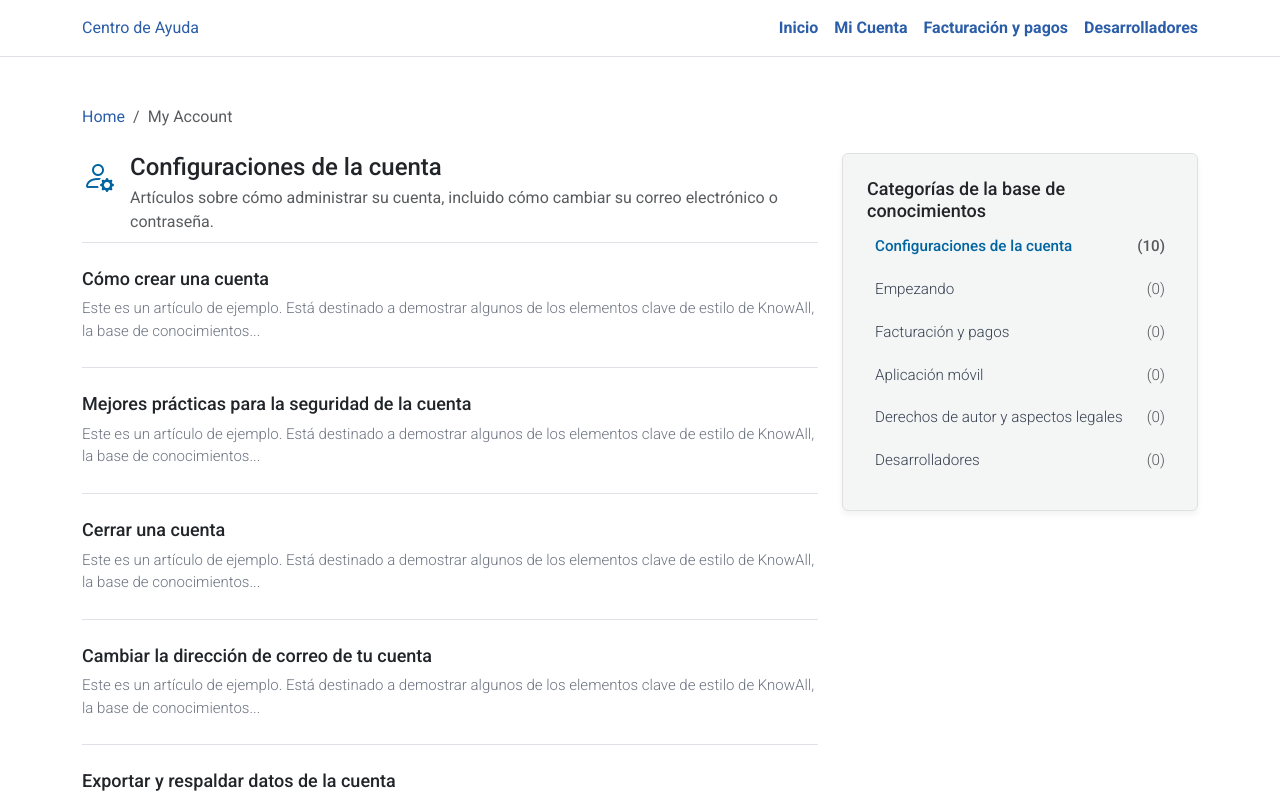
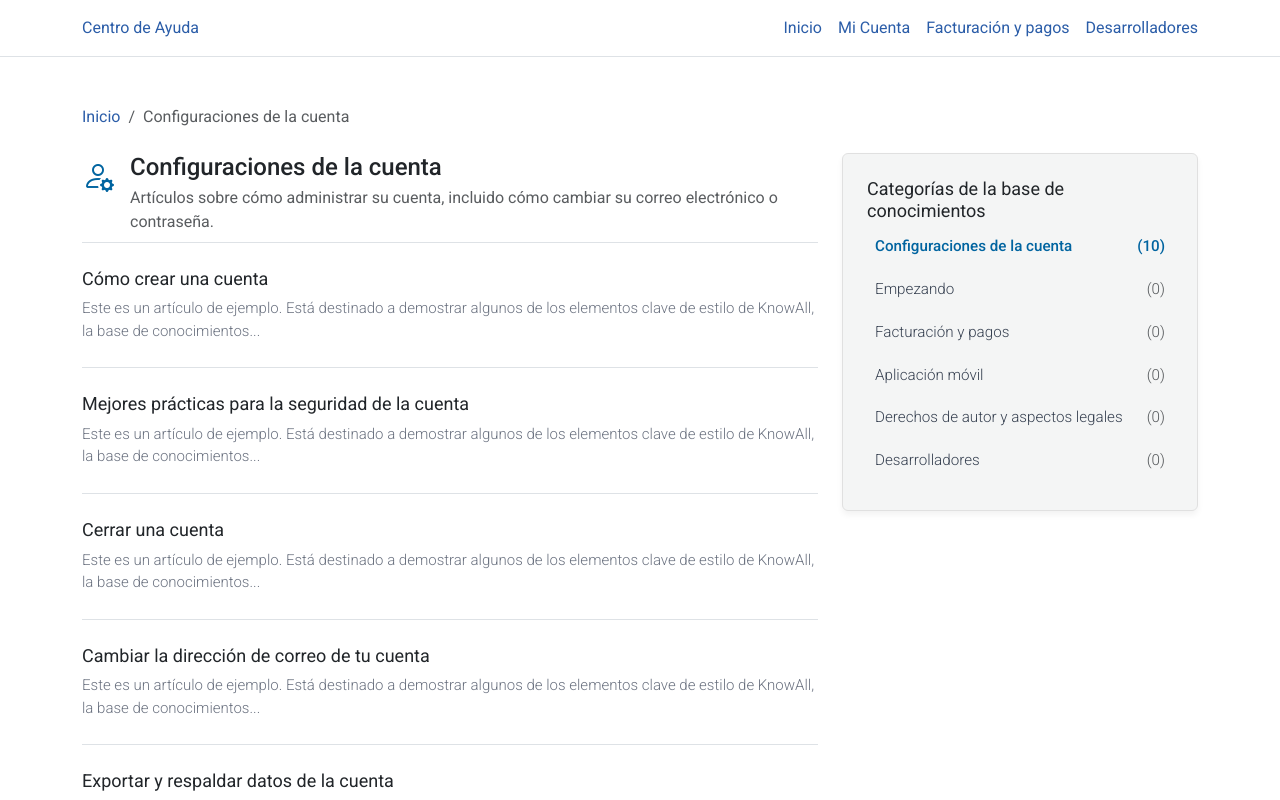
Before and after one commit to maldoxs/portal-sdi, a Vue app: page /my-account in a window 1280 px wide. Shown: the top 800 px of the page. Built offline with nearby package versions, Linux system fonts and the light colour scheme.

Commit message:
se incorpora la cantidad de articulos en menu

```diff
--- a/src/components/ArticleList.vue
+++ b/src/components/ArticleList.vue
@@ -42,15 +42,15 @@
         </div>
 
         <!-- Controles de paginación -->
-        <div class="d-flex justify-content-end mt-4">
+        <div class="d-flex justify-content-start mt-4">
             <button class="btn btn-light me-2" @click="prevPage" :disabled="currentPage === 1">
-                &lt; Prev
+                &lt; Anterior
             </button>
             <button
                 class="btn btn-light"
                 @click="nextPage"
                 :disabled="currentPage * pageSize >= articles.length">
-                Next &gt;
+                Siguiente &gt;
             </button>
         </div>
     </div>
--- a/src/components/Breadcrumbs.vue
+++ b/src/components/Breadcrumbs.vue
@@ -1,8 +1,81 @@
+<script setup>
+    import { computed } from "vue";
+    import { useRoute } from "vue-router";
+    import { topics } from "../data/topics.js";
+
+    const props = defineProps({
+        // Si una vista te pasa su propio trail, lo usamos tal cual.
+        items: { type: Array, default: null },
+    });
+
+    const route = useRoute();
+
+    const slugify = (s) =>
+        (s || "")
+            .normalize("NFD")
+            .replace(/[\u0300-\u036f]/g, "")
+            .toLowerCase()
+            .replace(/[^\w\s-]/g, "")
+            .trim()
+            .replace(/\s+/g, "-")
+            .replace(/-+/g, "-");
+
+    /* Detecta la categoría actual para rutas de categoría o /my-account */
+    const categorySlug = computed(() => {
+        if (route.params?.categorySlug) return String(route.params.categorySlug);
+        // Soporte para la ruta /my-account sin params
+        if (route.name === "Account") return "my-account";
+        // En otras rutas (Home, etc.) no añadimos segundo breadcrumb
+        return "";
+    });
+
+    const categoryDisplay = computed(() => {
+        if (!categorySlug.value) return null;
+        const t = topics.find((x) => x.slug === categorySlug.value);
+        // Si no encuentra la meta, no ponemos texto (evita "My Account" por defecto)
+        return t?.display ?? null;
+    });
+
+    /* Trail final:
+   - Si se pasó props.items, lo usamos tal cual.
+   - Si estamos en categoría, mostramos esa categoría en español con enlace.
+   - Si no, solo “Inicio”. */
+    const trail = computed(() => {
+        if (props.items && props.items.length) return props.items;
+
+        if (categoryDisplay.value) {
+            return [
+                {
+                    text: categoryDisplay.value,
+                    to: { name: "Category", params: { categorySlug: categorySlug.value } },
+                },
+            ];
+        }
+
+        return []; // Solo mostrará "Inicio"
+    });
+</script>
+
 <template>
     <nav aria-label="breadcrumb" class="mb-4">
         <ol class="breadcrumb">
-            <li class="breadcrumb-item"><router-link to="/">Home</router-link></li>
-            <li class="breadcrumb-item active" aria-current="page">My Account</li>
+            <li class="breadcrumb-item">
+                <router-link to="/">Inicio</router-link>
+            </li>
+
+            <li
+                v-for="(i, idx) in trail"
+                :key="idx"
+                class="breadcrumb-item"
+                :class="{ active: !i.to }"
+                :aria-current="!i.to ? 'page' : null">
+                <template v-if="i.to">
+                    <router-link :to="i.to">{{ i.text }}</router-link>
+                </template>
+                <template v-else>
+                    {{ i.text }}
+                </template>
+            </li>
         </ol>
     </nav>
 </template>
--- a/src/components/Header.vue
+++ b/src/components/Header.vue
@@ -6,18 +6,20 @@
             >
 
             <nav class="d-none d-md-flex gap-3">
-                <router-link to="/" class="text-decoration-none kb-link">Inicio</router-link>
-                <router-link :to="{ name: 'Account' }" class="text-decoration-none kb-link"
+                <router-link to="/" class="text-decoration-none fw-bold kb-link"
+                    >Inicio</router-link
+                >
+                <router-link :to="{ name: 'Account' }" class="text-decoration-none fw-bold kb-link"
                     >Mi Cuenta</router-link
                 >
                 <router-link
                     :to="{ name: 'Category', params: { categorySlug: 'billing-and-payments' } }"
-                    class="text-decoration-none kb-link"
+                    class="text-decoration-none fw-bold kb-link"
                     >Facturación y pagos</router-link
                 >
                 <router-link
                     :to="{ name: 'Category', params: { categorySlug: 'developers' } }"
-                    class="text-decoration-none kb-link"
+                    class="text-decoration-none fw-bold kb-link"
                     >Desarrolladores</router-link
                 >
             </nav>
--- a/src/components/HelpTopics.vue
+++ b/src/components/HelpTopics.vue
@@ -1,24 +1,116 @@
 <template>
     <div class="row">
-        <h2 class="mb-4 kb-category-subtitulo">Temas de ayuda</h2>
+        <h2 class="mb-4 kb-category-title">Temas de ayuda</h2>
 
-        <div v-for="topic in helpTopics" :key="topic.slug" class="col-md-6 mb-4">
-            <RouterLink
-                :to="{ name: 'Category', params: { categorySlug: topic.slug } }"
-                class="card h-100 p-3 text-decoration-none text-dark">
-                <i :class="topic.icon" class="fs-1 kb-color"></i>
-                <h5 class="mt-2 kb-category-title">{{ topic.display }}</h5>
-                <p class="kb-category-desc text-muted mb-0">{{ topic.description }}</p>
-            </RouterLink>
+        <div v-for="t in items" :key="t.slug" class="col-md-6 mb-4">
+            <router-link
+                :to="{ name: 'Category', params: { categorySlug: t.slug } }"
+                class="card h-100 p-3 text-decoration-none text-dark d-flex flex-row align-items-start">
+                <!-- Ícono -->
+                <span class="kb-topic-icon me-3 mt-4" aria-hidden="true">
+                    <!-- Prefiere SVG; si no hay, usa la clase existente -->
+                    <span v-if="t.iconSvg" v-html="t.iconSvg"></span>
+                    <i v-else :class="t.iconClass || t.icon"></i>
+                </span>
+
+                <!-- Texto -->
+                <div class="py-4">
+                    <small class="topic-count">{{ articlesLabel(t.count) }}</small>
+                    <h5 class="mt-1 mb-1 kb-topic-title d-flex align-items-baseline gap-2">
+                        <span>{{ t.display }}</span>
+                    </h5>
+                    <p class="text-muted mb-0 kb-topic-desc">{{ t.description }}</p>
+                </div>
+            </router-link>
         </div>
     </div>
 </template>
 
 <script setup>
     import { computed } from "vue";
-    import { topics } from "../data/topics.js";
+    import { topics } from "../data/topics.js"; // usa tu alias
+    import { articles } from "../data/articles.js"; // fuente para los conteos
 
-    const helpTopics = computed(() =>
-        [...topics].sort((a, b) => (a.order ?? 999) - (b.order ?? 999))
+    /* slugify para empatar category de articles.js con topics.js */
+    const slugify = (s) =>
+        (s || "")
+            .normalize("NFD")
+            .replace(/[\u0300-\u036f]/g, "")
+            .toLowerCase()
+            .replace(/[^\w\s-]/g, "")
+            .trim()
+            .replace(/\s+/g, "-")
+            .replace(/-+/g, "-") || "general";
+
+    /* Conteos reales por categoría */
+    const countsBySlug = computed(() =>
+        articles.reduce((acc, a) => {
+            const s = slugify(a.category);
+            acc[s] = (acc[s] || 0) + 1;
+            return acc;
+        }, {})
     );
+
+    /* Lista a renderizar: respeta tu orden y añade count */
+    const items = computed(() =>
+        [...topics]
+            .sort((a, b) => (a.order ?? 999) - (b.order ?? 999))
+            .map((t) => ({
+                ...t,
+                count: countsBySlug.value[t.slug] ?? 0,
+            }))
+    );
+
+    /* Etiqueta “(N artículos)” con singular/plural correcto */
+    const articlesLabel = (n) => `(${n} artículo${n === 1 ? "" : "s"})`;
 </script>
+
+<style scoped>
+    /* Icono consistente (como el primer pantallazo) */
+    .kb-topic-icon {
+        width: 44px;
+        height: 44px;
+        display: inline-flex;
+        align-items: center;
+        justify-content: center;
+        flex-shrink: 0;
+    }
+
+    /* Aplicar tamaño/grosor/color a TODOS los svg */
+    .kb-topic-icon svg {
+        width: 44px;
+        height: 44px;
+        stroke: #295ba7; /* azul del diseño */
+        stroke-width: 1.75; /* grosor uniforme */
+        fill: none; /* estilo outline */
+        display: block;
+    }
+
+    /* Si cae al fallback <i class="bi ..."> */
+    .kb-topic-icon i {
+        font-size: 44px;
+        color: #295ba7;
+        line-height: 1;
+    }
+
+    /* Tipografías (título ~18px, descripción ~15px) */
+    .kb-topic-title {
+        font-size: 18px;
+        font-weight: 600;
+    }
+    .kb-topic-desc {
+        font-size: 15px;
+    }
+
+    /* Badge gris para el contador, como en el pantallazo */
+    .topic-count {
+        font-size: 14px;
+        color: #6b7280; /* gris medio */
+        font-weight: 400;
+    }
+
+    /* Opcional: hover suave del card */
+    .card:hover {
+        box-shadow: 0 6px 18px rgba(16, 24, 40, 0.08);
+    }
+</style>
--- a/src/styles/main.scss
+++ b/src/styles/main.scss
@@ -53,7 +53,7 @@ body {
 /* Título del artículo */
 .kb-article-title {
     font-size: 18px !important;
-    font-weight: 500 !important;
+    font-weight: 400 !important;
     margin: 0 0 8px 0 !important;
 }
 
@@ -102,3 +102,7 @@ body {
 .kb-color {
     color: #0064A0 !important;
 }
+
+.fondo {
+    background-color: #f4f5f5;
+}
--- a/src/views/Account.vue
+++ b/src/views/Account.vue
@@ -1,3 +1,53 @@
+<template>
+    <div class="container my-5">
+        <!-- ✅ Breadcrumb dinámico -->
+        <Breadcrumbs :items="[{ text: current.display }]" />
+
+        <div class="row">
+            <!-- Columna principal -->
+            <div class="col-lg-8">
+                <div class="d-flex align-items-start mb-2">
+                    <i :class="current.icon" class="me-3 kb-color" style="font-size: 32px"></i>
+                    <div>
+                        <h4 class="mb-1">{{ current.display }}</h4>
+                        <p class="text-muted mb-0">{{ current.description }}</p>
+                    </div>
+                </div>
+
+                <div v-if="filteredCount > 0">
+                    <ArticleList :category-slug="categorySlug" />
+                </div>
+                <div v-else class="alert alert-secondary">
+                    No hay artículos en esta categoría por ahora.
+                </div>
+            </div>
+
+            <!-- Sidebar categorías -->
+            <div class="col-lg-4 d-none d-lg-block">
+                <div class="card p-4 sticky-top fondo" style="top: 20px">
+                    <h5 class="mb-3 kb-article-title">Categorías de la base de conocimientos</h5>
+                    <ul class="list-unstyled mb-0">
+                        <li v-for="c in categories" :key="c.slug" class="mb-2 kb-article-excerpt">
+                            <RouterLink
+                                :to="{ name: 'Category', params: { categorySlug: c.slug } }"
+                                class="sidebar-link d-flex justify-content-between"
+                                :class="{ active: c.slug === categorySlug }">
+                                <span>{{ c.display }}</span>
+                                <span
+                                    class="text-muted"
+                                    :class="{ active: c.slug === categorySlug }"
+                                    >({{ c.count }})</span
+                                >
+                            </RouterLink>
+                        </li>
+                    </ul>
+                </div>
+                <!-- <div class="card p-4 mt-3"><NeedSupport /></div> -->
+            </div>
+        </div>
+    </div>
+</template>
+
 <script setup>
     import ArticleList from "../components/ArticleList.vue";
     import Breadcrumbs from "../components/Breadcrumbs.vue";
@@ -30,8 +80,8 @@
     const current = computed(
         () =>
             topics.find((t) => t.slug === categorySlug.value) || {
-                display: "My Account",
-                description: "How to manage your account and it's features.",
+                display: "Mi Cuenta",
+                description: "Cómo administrar tu cuenta y sus funciones.",
                 icon: "bi bi-person-gear",
             }
     );
@@ -60,60 +110,15 @@
     );
 </script>
 
-<template>
-    <div class="container my-5">
-        <Breadcrumbs />
-
-        <div class="row">
-            <!-- Columna principal -->
-            <div class="col-lg-8">
-                <div class="d-flex align-items-start mb-2">
-                    <i :class="current.icon" class="me-3 kb-color" style="font-size: 32px"></i>
-                    <div>
-                        <h4 class="mb-1">{{ current.display }}</h4>
-                        <p class="text-muted mb-0">{{ current.description }}</p>
-                    </div>
-                </div>
-
-                <div v-if="filteredCount > 0" class="">
-                    <ArticleList :category-slug="categorySlug" />
-                </div>
-                <div v-else class="alert alert-secondary">
-                    No hay artículos en esta categoría por ahora.
-                </div>
-            </div>
-
-            <!-- Sidebar categorías -->
-            <div class="col-lg-4 d-none d-lg-block">
-                <div class="card p-4 sticky-top fondo" style="top: 20px">
-                    <h5 class="mb-3 kb-article-title">Categorías de la base de conocimientos</h5>
-                    <ul class="list-unstyled mb-0">
-                        <li v-for="c in categories" :key="c.slug" class="mb-2 kb-article-excerpt">
-                            <RouterLink
-                                :to="{ name: 'Category', params: { categorySlug: c.slug } }"
-                                class="sidebar-link d-flex justify-content-between"
-                                :class="{ active: c.slug === categorySlug }">
-                                <span>{{ c.display }}</span>
-                                <span class="text-muted">({{ c.count }})</span>
-                            </RouterLink>
-                        </li>
-                    </ul>
-                </div>
-                <!-- <div class="card p-4 mt-3"><NeedSupport /></div> -->
-            </div>
-        </div>
-    </div>
-</template>
-
 <style scoped>
     /* Fondo suave del recuadro */
     .fondo {
         background-color: #f4f5f5;
     }
 
-    /* Enlaces del sidebar (base) */
+    /* Enlaces del sidebar */
     .sidebar-link {
-        color: #374151; /* gris oscuro por defecto */
+        color: #374151;
         text-decoration: none;
         padding: 6px 8px;
         border-radius: 4px;
@@ -122,14 +127,16 @@
         color: #0064a0;
     }
 
-    /* Estado ACTIVO — sin !important */
+    /* Activo (sin !important) */
     .card .sidebar-link.active {
-        color: #0064a0; /* azul seleccionado */
+        color: #0064a0;
         font-weight: 500;
-        /* background-color: #eff6ff; */
+    }
+    /* NUEVA REGLA: Activa el span con el conteo cuando el link está activo */
+    .card .sidebar-link.active .text-muted {
+        color: #0064a0 !important;
     }
 
-    /* Opcional: transición suave */
     .sidebar-link,
     .card .sidebar-link.active {
         transition: color 0.12s ease, background-color 0.12s ease;
--- a/src/views/Article.vue
+++ b/src/views/Article.vue
@@ -1,11 +1,13 @@
 <template>
     <div class="container my-5">
-        <!-- Breadcrumb -->
+        <!-- ✅ Breadcrumb dinámico -->
         <nav aria-label="breadcrumb" class="mb-4">
             <ol class="breadcrumb">
-                <li class="breadcrumb-item"><router-link to="/">Home</router-link></li>
+                <li class="breadcrumb-item"><router-link to="/">Inicio</router-link></li>
                 <li class="breadcrumb-item">
-                    <router-link to="/my-account">My Account</router-link>
+                    <router-link :to="{ name: 'Category', params: { categorySlug } }">
+                        {{ categoryDisplay }}
+                    </router-link>
                 </li>
                 <li class="breadcrumb-item active" aria-current="page">{{ article.title }}</li>
             </ol>
@@ -21,7 +23,7 @@
             <!-- Menú lateral -->
             <div class="col-lg-4 d-none d-lg-block">
                 <div class="card p-4 mb-4 sticky-top" style="top: 20px">
-                    <h5 class="card-title">Contents</h5>
+                    <h5 class="card-title">Contenido</h5>
                     <nav class="nav nav-pills flex-column">
                         <a
                             v-for="heading in headings"
@@ -43,18 +45,36 @@
     import { ref, computed, onMounted, onUnmounted, watch, nextTick } from "vue";
     import { useRoute } from "vue-router";
     import { articles } from "../data/articles.js";
+    import { topics } from "../data/topics.js";
 
     const route = useRoute();
     const activeHeadingId = ref("");
     const headings = ref([]);
 
-    // Computa el artículo basándose en el ID de la URL
+    /* Artículo actual por ID */
     const article = computed(() => {
         const articleId = route.params.articleId;
         return articles.find((a) => a.id === articleId) || {};
     });
 
-    // Extrae los títulos del contenido del artículo
+    /* slug/category y nombre visible para el breadcrumb */
+    const slugify = (s) =>
+        (s || "")
+            .normalize("NFD")
+            .replace(/[\u0300-\u036f]/g, "")
+            .toLowerCase()
+            .replace(/[^\w\s-]/g, "")
+            .trim()
+            .replace(/\s+/g, "-")
+            .replace(/-+/g, "-");
+
+    const categorySlug = computed(() => slugify(article.value.category || "my-account"));
+    const categoryDisplay = computed(() => {
+        const t = topics.find((x) => x.slug === categorySlug.value);
+        return t?.display || article.value.category || "Mi Cuenta";
+    });
+
+    /* Extrae los títulos del contenido del artículo */
     const extractHeadings = () => {
         const tempEl = document.createElement("div");
         tempEl.innerHTML = article.value.content;
@@ -67,10 +87,7 @@
                 .replace(/ /g, "-")
                 .replace(/[^\w-]+/g, "");
             el.id = id;
-            return {
-                id: id,
-                text: el.innerText,
-            };
+            return { id, text: el.innerText };
         });
 
         document.querySelector(".article-content").innerHTML = tempEl.innerHTML;
@@ -81,46 +98,31 @@
     };
 
     const handleScroll = () => {
-        // Obtenemos todos los títulos del DOM
         const headingElements = document.querySelectorAll(
             ".article-content h2, .article-content h3, .article-content h4, .article-content h5, .article-content h6"
         );
+        if (headingElements.length === 0) return;
 
-        if (headingElements.length === 0) {
-            return;
-        }
-
-        // Caso 1: Si hemos llegado al final de la página, marcamos el último título
         const isAtBottom =
-            window.innerHeight + window.scrollY >= document.documentElement.scrollHeight - 50; // Pequeño margen de 50px
+            window.innerHeight + window.scrollY >= document.documentElement.scrollHeight - 50;
         if (isAtBottom) {
             activeHeadingId.value = headings.value[headings.value.length - 1].id;
             return;
         }
 
-        // Caso 2 & 3: Iteramos para encontrar el título activo
         let currentActiveId = activeHeadingId.value;
         for (let i = 0; i < headingElements.length; i++) {
             const el = headingElements[i];
             const rect = el.getBoundingClientRect();
-
-            // Si el título está visible en la parte superior del viewport con un margen de 100px, lo marcamos
-            if (rect.top <= 100) {
-                currentActiveId = el.id;
-            } else {
-                // Si el título actual ya ha pasado la parte superior,
-                // salimos del bucle para no marcar un título más abajo.
-                break;
-            }
+            if (rect.top <= 100) currentActiveId = el.id;
+            else break;
         }
         activeHeadingId.value = currentActiveId;
     };
 
     const scrollToHeading = (id) => {
         const el = document.getElementById(id);
-        if (el) {
-            el.scrollIntoView({ behavior: "smooth" });
-        }
+        if (el) el.scrollIntoView({ behavior: "smooth" });
     };
 
     watch(article, () => {
@@ -128,7 +130,7 @@
             extractHeadings();
             nextTick(() => {
                 window.addEventListener("scroll", handleScroll);
-                handleScroll(); // Llama una vez para establecer el estado inicial
+                handleScroll();
             });
         }
     });
@@ -138,7 +140,7 @@
             extractHeadings();
             nextTick(() => {
                 window.addEventListener("scroll", handleScroll);
-                handleScroll(); // Llama una vez para establecer el estado inicial
+                handleScroll();
             });
         }
     });
@@ -164,7 +166,6 @@
         font-weight: bold;
         border-radius: 0.25rem;
     }
-
     .nav-link:hover,
     .nav-link:focus {
         background-color: transparent;
--- a/src/views/Home.vue
+++ b/src/views/Home.vue
@@ -16,8 +16,8 @@
             <div class="col-lg-8">
                 <HelpTopics />
             </div>
-            <div class="col-lg-4 d-none d-lg-block mt-5">
-                <div class="card p-4">
+            <div class="col-lg-4 d-none d-lg-block">
+                <div class="card p-4 fondo mt-5">
                     <PopularArticles />
                     <!-- <NeedSupport /> -->
                 </div>
```
Also changed, not shown: src/components/HeroSection.vue (+24 -15 lines), src/components/PopularArticles.vue (+41 -9 lines).
